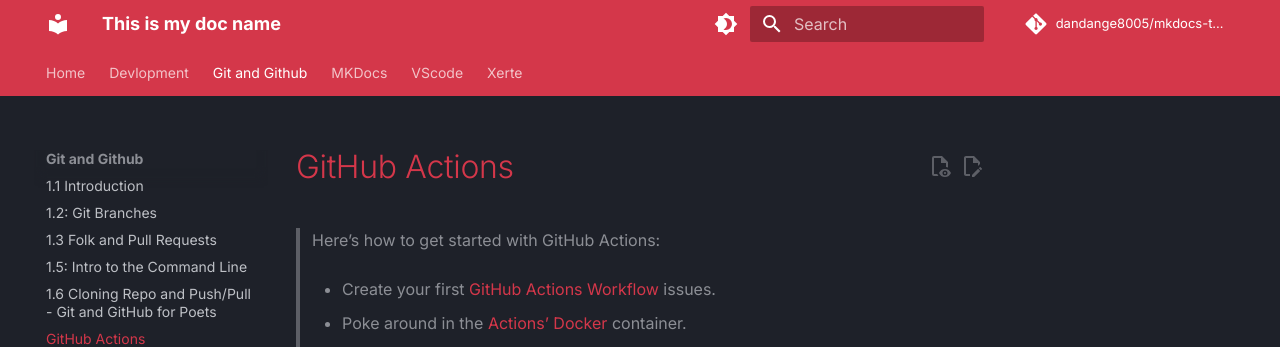
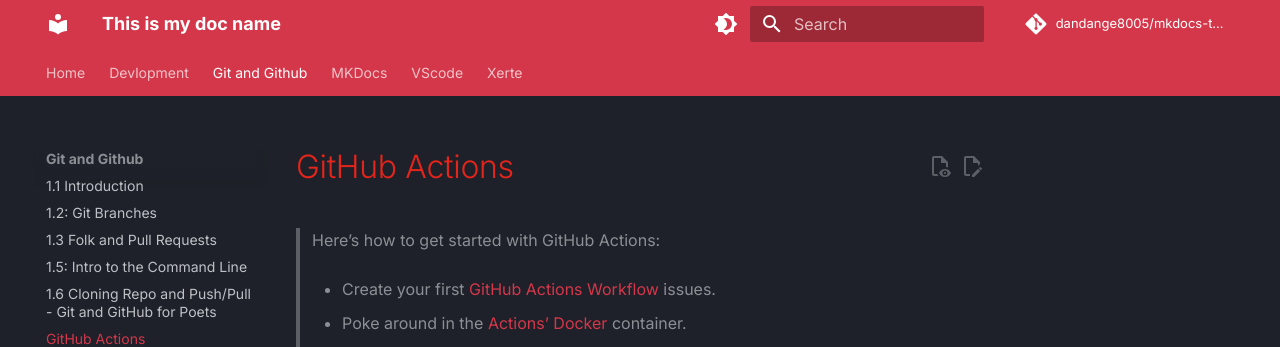
Before and after one commit to dandange8005/mkdocs-site, an MkDocs documentation site: the page built from docs/Git and Github/1.7 Github Actions.md, in a window 1280 px wide. Shown: the top 347 px of the page. Built offline with MkDocs 1.6.1 and Material for MkDocs 9.7.7, drawn with Linux system fonts in a browser that asks for light colours; comment, search, counter and statistics services are not loaded.

Commit message:
updated cu branding colours

```diff
--- a/docs/stylesheets/extra.css
+++ b/docs/stylesheets/extra.css
@@ -2,7 +2,9 @@
 
 :root {
 
-  --cu-red: #d4374a;
+  --cu-red: #E4251B;
+  --cu-black: #121212;
+  --link: #045bc6;
 
   /* Primary color shades */
 
```
